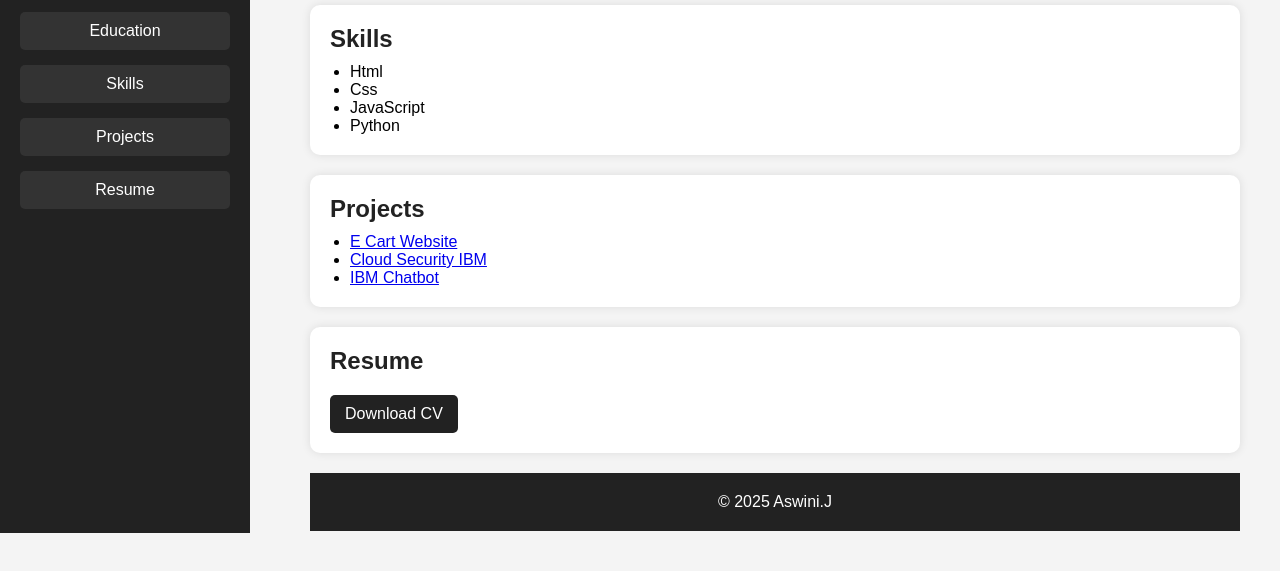
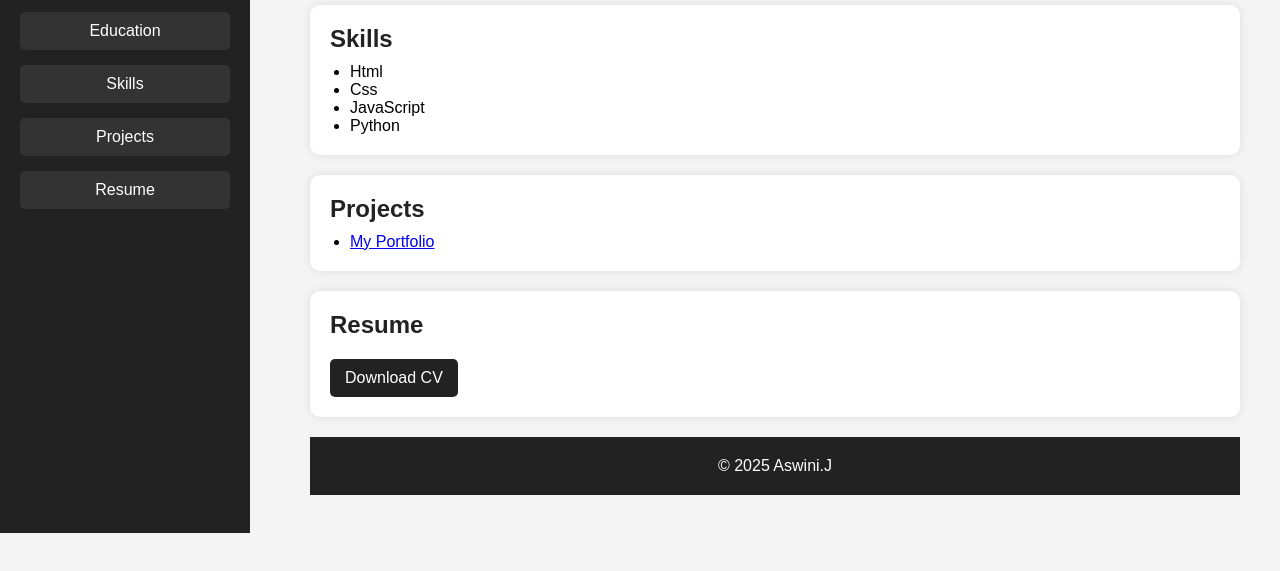
Before and after one commit to missaswini/portfolio, a plain HTML site: page index.html in a window 1280 px wide. Shown: the part 267-838 px from the top of the page. After the commit the page ends 802 px from the top, so only its background shows below. Drawn offline with Linux system fonts and the light colour scheme.

Commit message:
Update index.html

```diff
--- a/index.html
+++ b/index.html
@@ -158,9 +158,8 @@
         <section id="projects" class="section">
             <h2>Projects</h2>
             <ul>
-                <li><a href="#">E Cart Website</a></li>
-                <li><a href="#">Cloud Security IBM</a></li>
-                <li><a href="#">IBM Chatbot</a></li>
+                <li><a href="#">My Portfolio</a></li>
+
             </ul>
         </section>
         <section id="resume" class="section">
```
